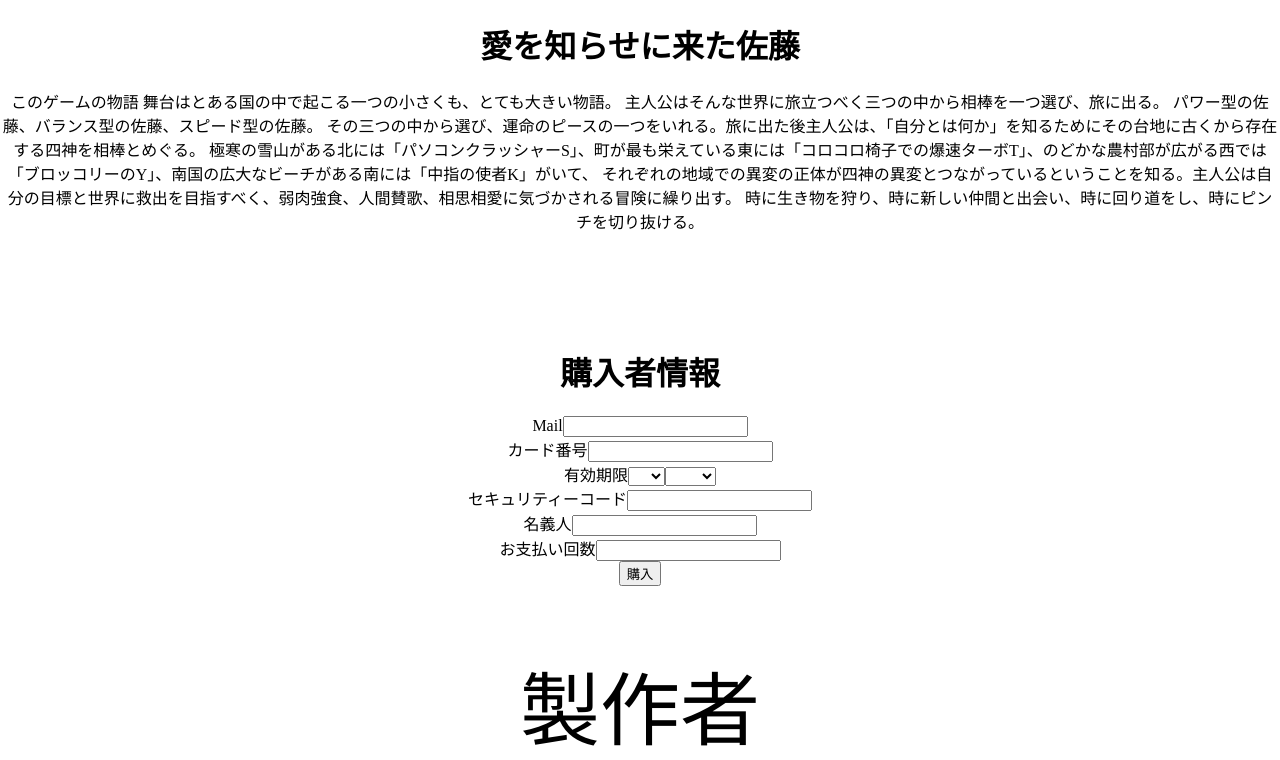
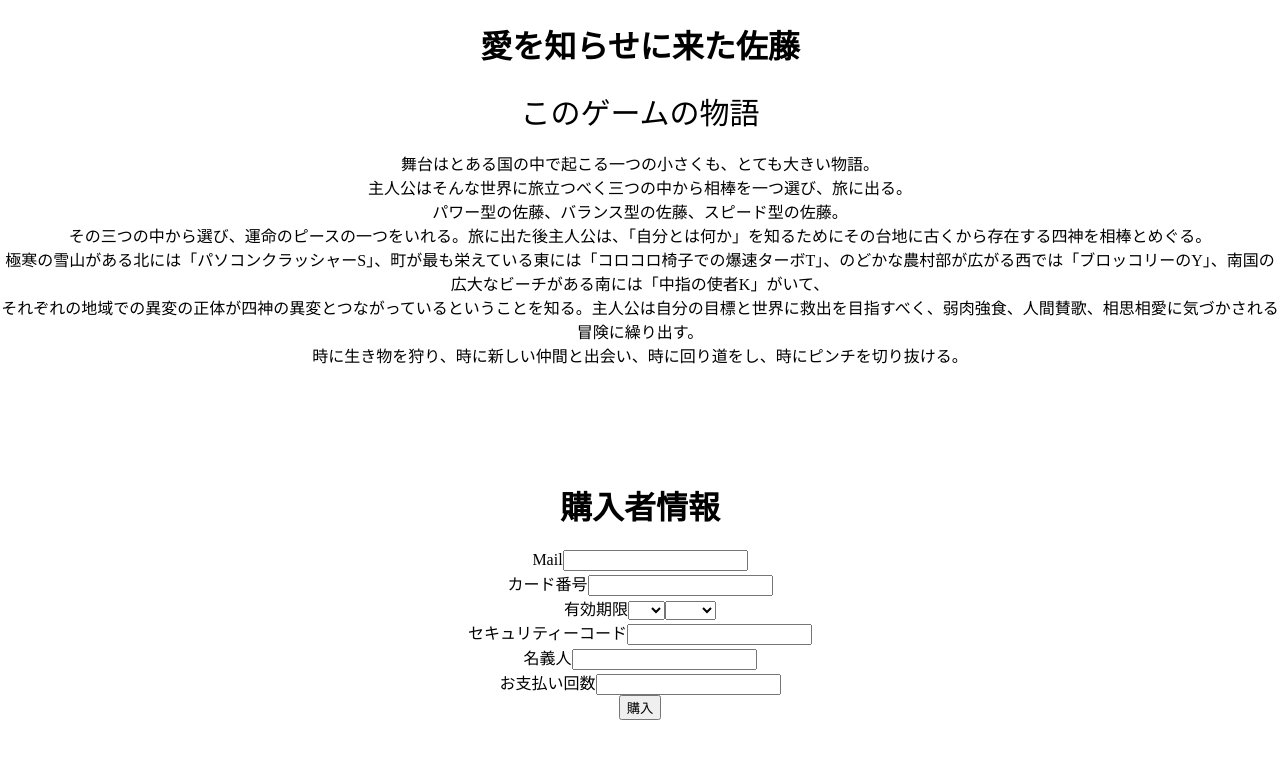
Before and after one commit to Hamster-crab/Sato-came-to-tell-me-his-love, a React (Create React App) app: page / in a window 1280 px wide. Shown: the top 760 px of the page. Built offline with nearby package versions, Linux system fonts and the light colour scheme.

Commit message:
見やすくしました

```diff
--- a/src/App.css
+++ b/src/App.css
@@ -18,6 +18,9 @@
   font-size: 80px;
 }
 
+.ThisGame .title {
+  font-size: 30px;
+}
 .ElectronicCommerce {
   font-family: "Noto Serif JP", serif;
   text-align: center;
--- a/src/App.tsx
+++ b/src/App.tsx
@@ -7,16 +7,16 @@ function App() {
         <header className="">
         </header>
         <h1>愛を知らせに来た佐藤</h1>
-        <div className="ThisGame">
-          このゲームの物語
-          舞台はとある国の中で起こる一つの小さくも、とても大きい物語。
-          主人公はそんな世界に旅立つべく三つの中から相棒を一つ選び、旅に出る。
-          パワー型の佐藤、バランス型の佐藤、スピード型の佐藤。
-          その三つの中から選び、運命のピースの一つをいれる。旅に出た後主人公は、「自分とは何か」を知るためにその台地に古くから存在する四神を相棒とめぐる。
-          極寒の雪山がある北には「パソコンクラッシャーS」、町が最も栄えている東には「コロコロ椅子での爆速ターボT」、のどかな農村部が広がる西では「ブロッコリーのY」、南国の広大なビーチがある南には「中指の使者K」がいて、
-          それぞれの地域での異変の正体が四神の異変とつながっているということを知る。主人公は自分の目標と世界に救出を目指すべく、弱肉強食、人間賛歌、相思相愛に気づかされる冒険に繰り出す。
-          時に生き物を狩り、時に新しい仲間と出会い、時に回り道をし、時にピンチを切り抜ける。
-        </div><br/><br/><br/>
+        <center className="ThisGame">
+          <div className="title">このゲームの物語</div><br />
+          舞台はとある国の中で起こる一つの小さくも、とても大きい物語。<br />
+          主人公はそんな世界に旅立つべく三つの中から相棒を一つ選び、旅に出る。<br />
+          パワー型の佐藤、バランス型の佐藤、スピード型の佐藤。<br />
+          その三つの中から選び、運命のピースの一つをいれる。旅に出た後主人公は、「自分とは何か」を知るためにその台地に古くから存在する四神を相棒とめぐる。<br />
+          極寒の雪山がある北には「パソコンクラッシャーS」、町が最も栄えている東には「コロコロ椅子での爆速ターボT」、のどかな農村部が広がる西では「ブロッコリーのY」、南国の広大なビーチがある南には「中指の使者K」がいて、<br />
+          それぞれの地域での異変の正体が四神の異変とつながっているということを知る。主人公は自分の目標と世界に救出を目指すべく、弱肉強食、人間賛歌、相思相愛に気づかされる冒険に繰り出す。<br />
+          時に生き物を狩り、時に新しい仲間と出会い、時に回り道をし、時にピンチを切り抜ける。<br />
+        </center><br/><br/><br/>
       </div><br /><br />
         <div className='ElectronicCommerce'>
           <h1>購入者情報</h1>
```
